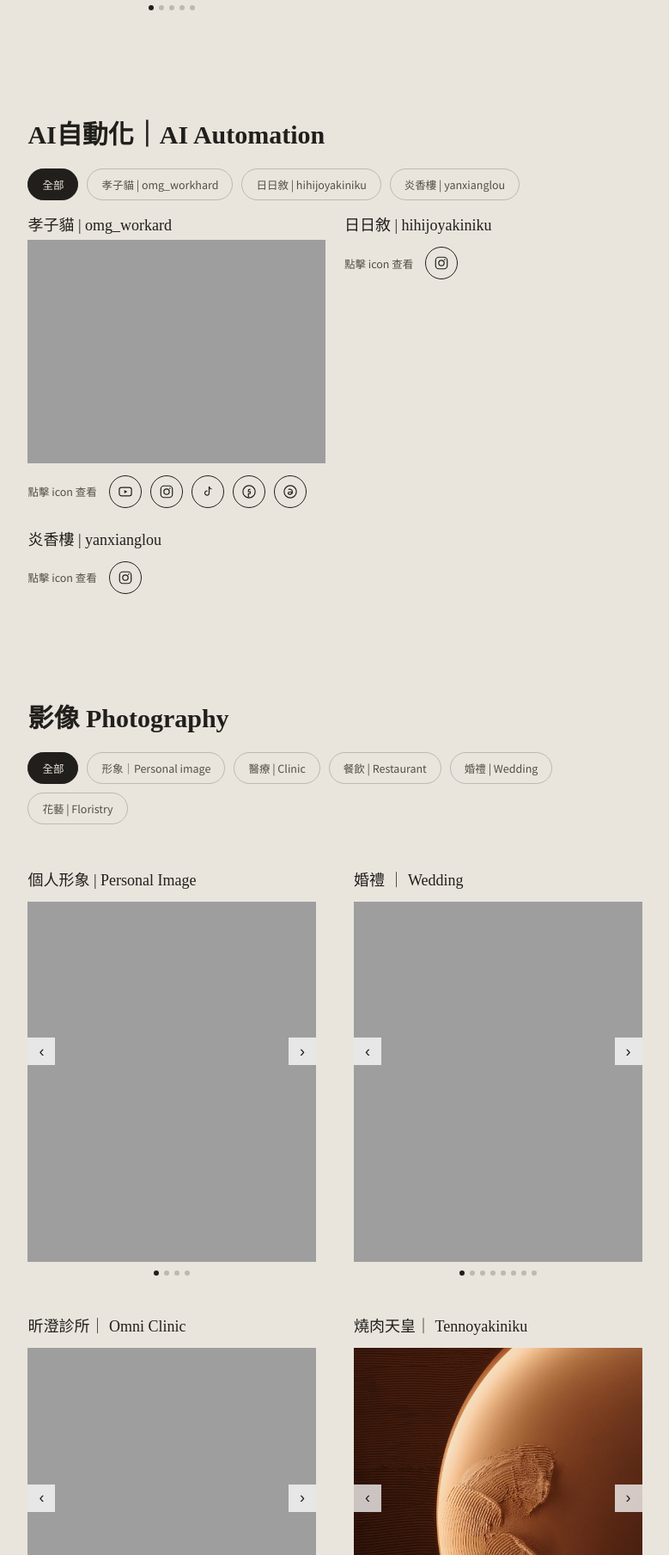
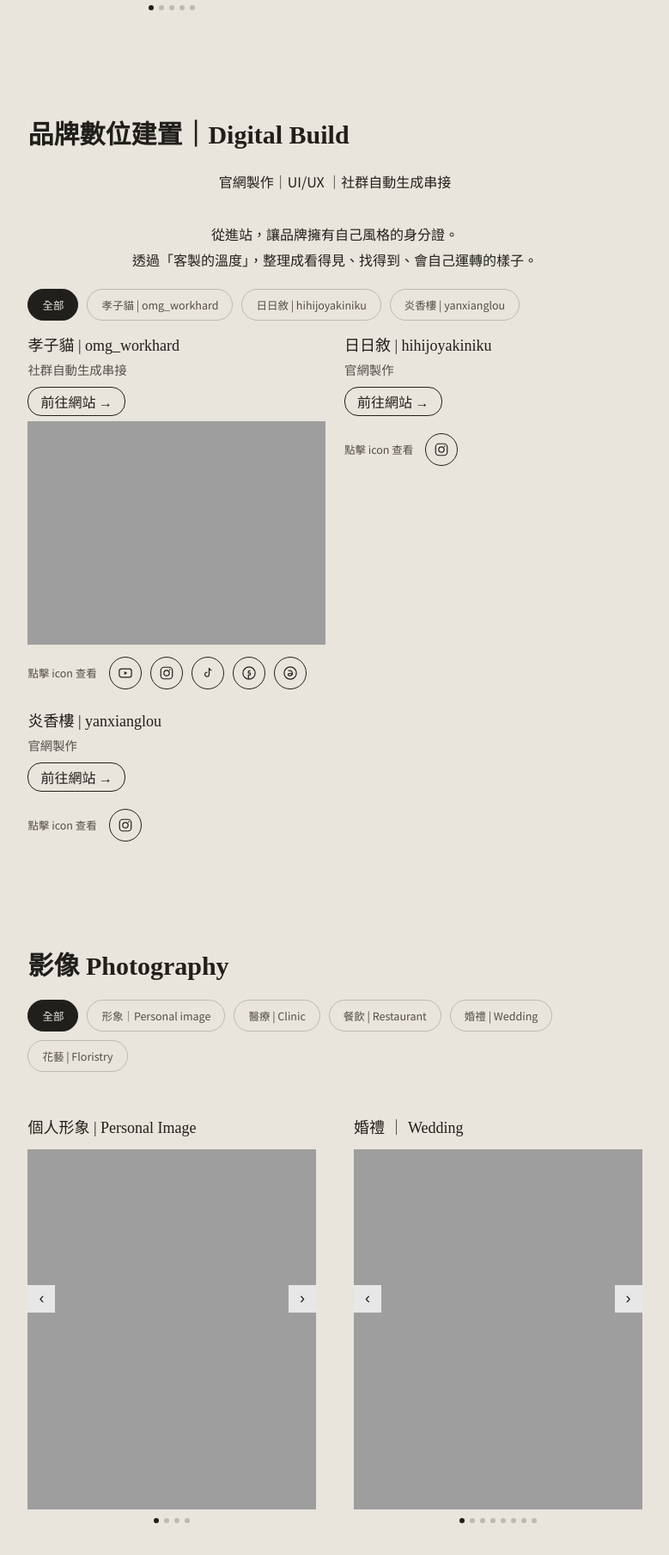
Before and after one commit to enchiang99/en-chiang-site, a Jekyll site: the page built from business.html, in a window 1280 px wide, cut to the strip 1368-3177 px from the top of the page. Shown: the whole strip at 86% size, without its empty margins (250-1029 px from the left). Built offline with Jekyll 4.4.1, drawn with Linux system fonts in a browser that asks for light colours.

Commit message:
Add files via upload

```diff
--- a/_data/business/ai-automation.yml
+++ b/_data/business/ai-automation.yml
@@ -1,11 +1,17 @@
+intro: |-
+  官網製作｜UI/UX ｜社群自動生成串接
+
+  從進站，讓品牌擁有自己風格的身分證。
+  透過「客製的溫度」，整理成看得見、找得到、會自己運轉的樣子。
 categories:
   - id: sub-1788772697857
     label: 孝子貓 | omg_workhard
   - label: 日日敘 | hihijoyakiniku
-  - label: 炎香樓 |  yanxianglou
+  - label: 炎香樓 | yanxianglou
 albums:
-  - title: 孝子貓 | omg_workard
+  - title: 孝子貓 | omg_workhard
     category: sub-1788772697857
+    services: 社群自動生成串接
     link: https://www.youtube.com/@omg_workhard/shorts
     social_links:
       - platform: youtube
@@ -25,15 +31,17 @@ albums:
         caption: null
       - src: /images/DSCF0110.jpg
         caption: null
-  - category: sub-1788772697857
+  - title: 日日敘 | hihijoyakiniku
+    category: 日日敘 | hihijoyakiniku
+    services: 官網製作
     link: https://hihijoyakiniku.com/
-    title: 日日敘 | hihijoyakiniku
     social_links:
       - platform: instagram
         url: https://www.instagram.com/hihijoyakiniku/
-  - link: https://yanxianglou.com.tw/
-    title: 炎香樓 |  yanxianglou
-    category: sub-1788772697857
+  - title: 炎香樓 | yanxianglou
+    category: 炎香樓 | yanxianglou
+    services: 官網製作
+    link: https://yanxianglou.com.tw/
     social_links:
       - platform: instagram
         url: https://www.instagram.com/yanxianglou/
--- a/_includes/nav.html
+++ b/_includes/nav.html
@@ -80,7 +80,7 @@
     <div class="menu-group-body">
       <div class="menu-sublist">
         <a href="{{ site.baseurl }}/business/#biz-brand-design" class="menu-sub-link">創意平面 Creative Graphics</a>
-        <a href="{{ site.baseurl }}/business/#biz-ai-automation" class="menu-sub-link">AI自動化｜AI Automation</a>
+        <a href="{{ site.baseurl }}/business/#biz-ai-automation" class="menu-sub-link">品牌數位建置｜Digital Build</a>
         <a href="{{ site.baseurl }}/business/#biz-brand" class="menu-sub-link">影像 Photography</a>
         <div class="menu-video-item" id="menuVideoToggle" onclick="toggleMenuVideoSub(event)">
           <span>影音 Video</span>
--- a/business.html
+++ b/business.html
@@ -84,7 +84,9 @@ permalink: /business/
 
   {% comment %} ---------- AI自動化 AI Automation：一張主圖 + 社群連結圖示（IG／YT／TikTok／FB／Threads，各自可設定連結） ---------- {% endcomment %}
   <div class="biz-section" id="biz-ai-automation">
-    <h2>AI自動化｜AI Automation</h2>
+    <h2>品牌數位建置｜Digital Build</h2>
+    <style>.biz-intro{max-width:640px;margin:0 auto 18px;line-height:1.9;text-align:center}.album-services{font-size:.9em;opacity:.75;margin:4px 0}.album-site-link{display:inline-block;margin:6px 0;padding:4px 14px;border:1px solid currentColor;border-radius:16px;text-decoration:none;color:inherit}</style>
+    {% if ai.intro %}<div class="biz-intro">{{ ai.intro | escape | newline_to_br }}</div>{% endif %}
     <div class="video-subtags" data-filter-group="ai-automation">
       <span class="video-subtag active" data-filter-key="all">全部</span>
       {% for cat in ai.categories %}
@@ -98,6 +100,8 @@ permalink: /business/
       {% assign main_photo = album.photos | first %}
       <div class="biz-album biz-album--main-image" data-category="{{ album_key }}">
         <div class="album-title">{{ album.title }}</div>
+        {% if album.services %}<div class="album-services">{{ album.services }}</div>{% endif %}
+        {% if album.link %}<a class="album-site-link" href="{{ album.link }}" target="_blank" rel="noopener">前往網站 →</a>{% endif %}
         {% if main_photo %}
         <figure class="album-photo album-photo--main"><img src="{% include resolve_image.html src=main_photo.src %}" alt="{{ album.title }}" loading="lazy"></figure>
         {% endif %}
```
Also changed, not shown: admin/config.yml (+7 -2 lines), assets/diary.css (+42 -0 lines), assets/diary.js (+125 -19 lines), index.html (+4 -4 lines).
